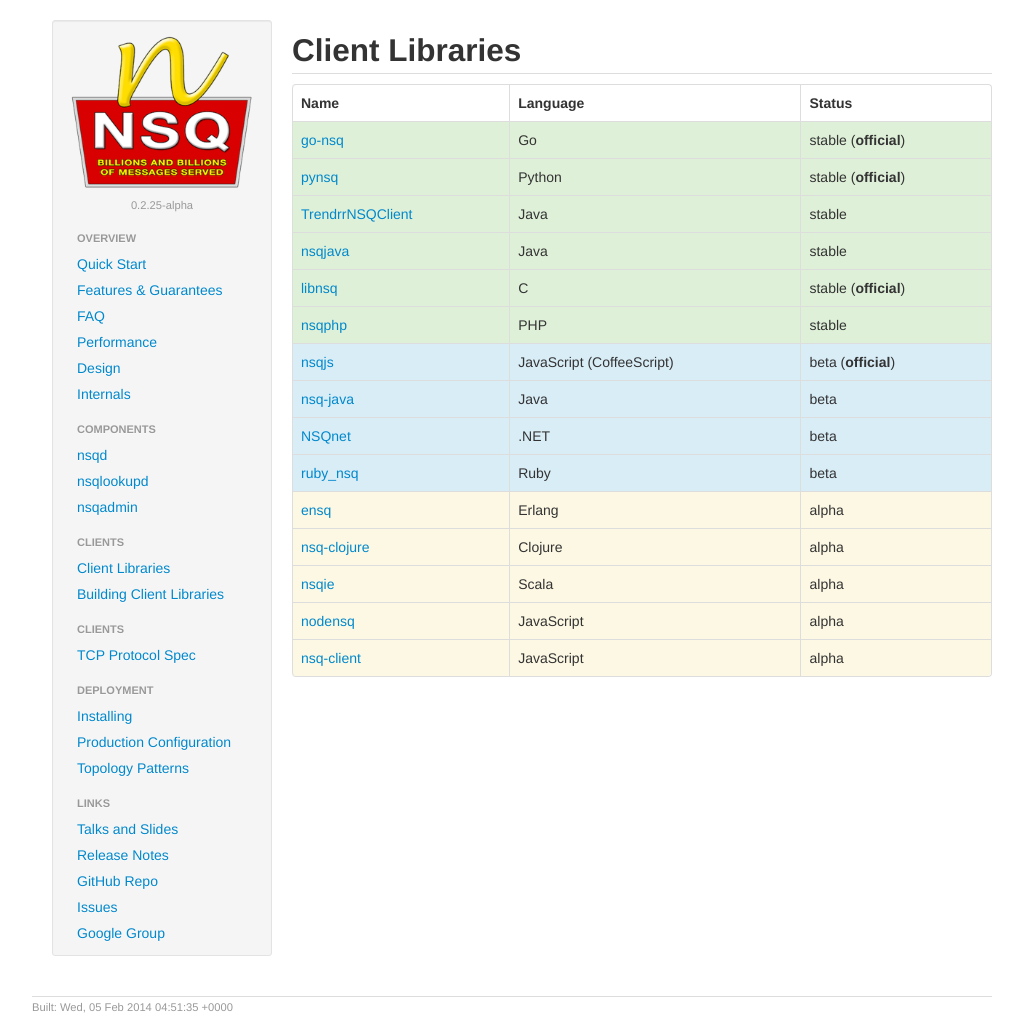
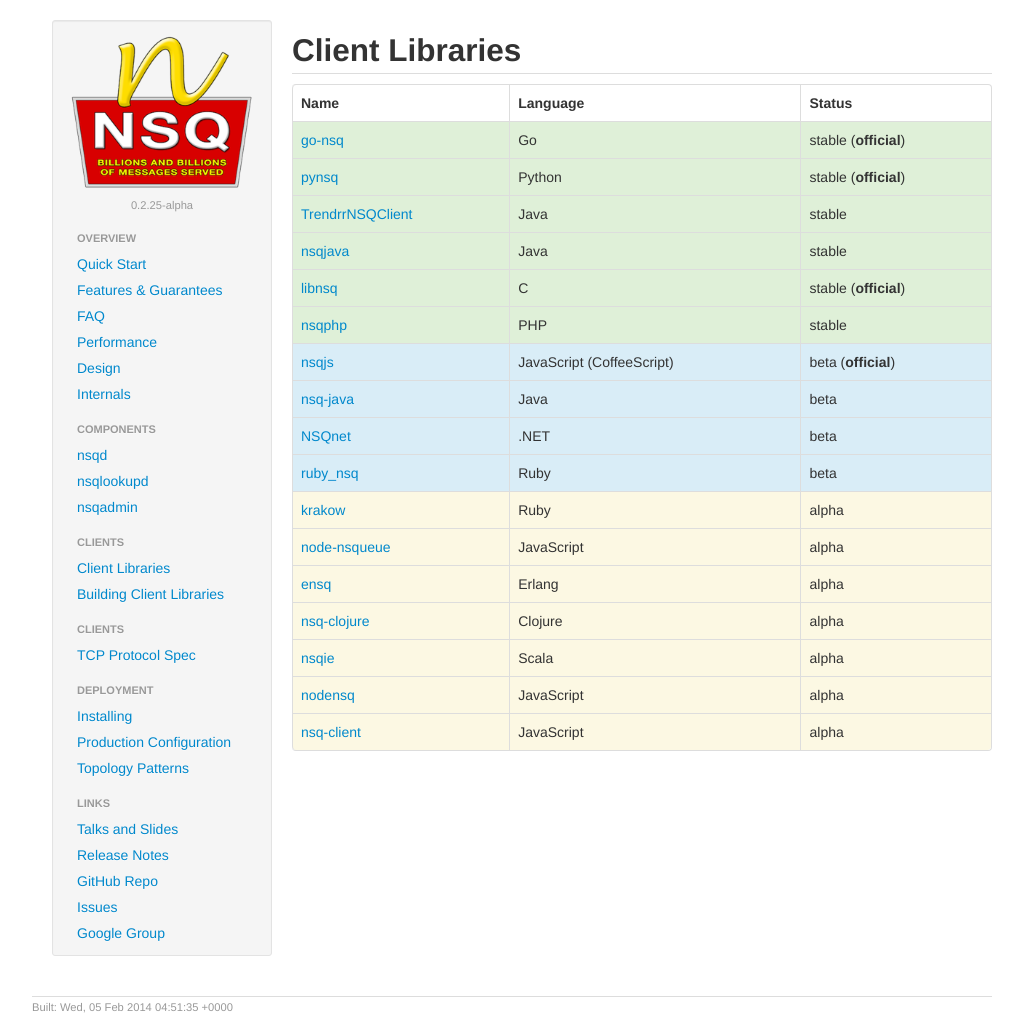
Before and after one commit to nsqio/nsq, a Jekyll site: the page built from _posts/2013-02-01-client_libraries.md, in a window 1280 px wide. Shown: the whole page, without its empty margins (118-1141 px from the left). Built offline with Jekyll 4.4.1, drawn with Linux system fonts in a browser that asks for light colours.

Commit message:
2 more client libraries

```diff
--- a/_posts/2013-02-01-client_libraries.md
+++ b/_posts/2013-02-01-client_libraries.md
@@ -62,6 +62,16 @@ permalink: /clients/client_libraries.html
     <td>beta</td>
   </tr>
   <tr class="warning">
+    <td><a href="https://github.com/chrisroberts/krakow">krakow</a></td>
+    <td>Ruby</td>
+    <td>alpha</td>
+  </tr>
+  <tr class="warning">
+    <td><a href="https://github.com/brianc/node-nsqueue">node-nsqueue</a></td>
+    <td>JavaScript</td>
+    <td>alpha</td>
+  </tr>
+  <tr class="warning">
     <td><a href="https://github.com/project-fifo/ensq">ensq</a></td>
     <td>Erlang</td>
     <td>alpha</td>
```
